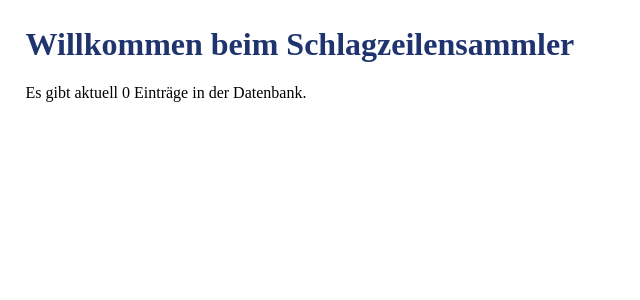
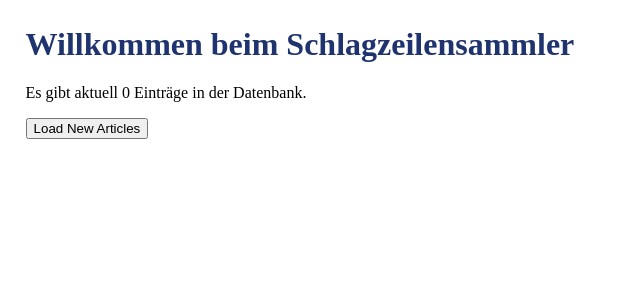
Before and after one commit to nisc586/schlagzeilensammler, a Flask app: page / in a window 1280 px wide. Shown: the top 300 px of the page, without its empty margins (0-640 px from the left). Run offline with Flask 3, Linux system fonts and the light colour scheme.

Commit message:
Implement a button to fetch articles from an rss feed

```diff
--- a/szsammler/routes.py
+++ b/szsammler/routes.py
@@ -1,10 +1,36 @@
-from flask import Blueprint, render_template
-from .models import Headline
+from flask import Blueprint, render_template, jsonify
+from . import db
+from .models import Article
+import feedparser
+from datetime import datetime
 
 main = Blueprint("main", __name__)
 
 @main.route("/")
 def index():
-    count = 0
-    count = Headline.query.count()
+    count = Article.query.count()
     return render_template("index.html", count=count)
+
+@main.route("/fetch-articles", methods=["GET"])
+def fetch_articles():
+    RSS_URL = "https://www.faz.net/rss/aktuell/"  # TODO: Use different newspapers
+    DT_FMT = "%a, %d %b %Y %H:%M:%S %z"
+
+    feed = feedparser.parse(RSS_URL)
+
+    new_articles = []
+    for entry in feed.entries:
+        # Do not insert duplicates into database
+        if not Article.query.filter_by(title=entry.title).first():
+            new_article = Article(
+                title=entry.title,
+                link=entry.link,
+                published=datetime.strptime(entry.published, DT_FMT),
+                description=entry.description,
+                #channel=None  # TODO: Implement newspapers model
+            )
+
+        new_articles.append(new_article.to_dict())
+
+    db.session.commit()
+    return jsonify({"articles" :new_articles})
--- a/szsammler/templates/index.html
+++ b/szsammler/templates/index.html
@@ -9,5 +9,34 @@
 <body>
     <h1>Willkommen beim Schlagzeilensammler</h1>
     <p>Es gibt aktuell {{ count }} Einträge in der Datenbank.</p>
+    <button id="fetch-rss" type="button">Load New Articles</button>
+    <ul id="articles-list">
+        <!-- News titles go here-->
+    </ul>
+
+    <script>
+        const b = document.getElementById("fetch-rss")
+        b.addEventListener("click", function() {
+            fetch("/fetch-articles")
+                .then(response => response.json())
+                .then(data => {
+                    const list = document.getElementById("articles-list")
+                    list.innerHTML = ""; // Clear previous entries
+                    data.articles.forEach(article => {
+                        const li = document.createElement("li");
+                        li.textContent = article.title;
+
+                        const a = document.createElement("a");
+                        a.href = article.link;
+                        a.textContent = "lesen"
+                        a.target = "_blank";  // Open in new tab
+
+                        li.appendChild(a);
+                        list.appendChild(li);
+                    });
+                })
+        })
+        .catch(error => console.error("Error fetching articles:", error));
+    </script>
 </body>
 </html>
```
Also changed, not shown: szsammler/models.py (+19 -8 lines).
